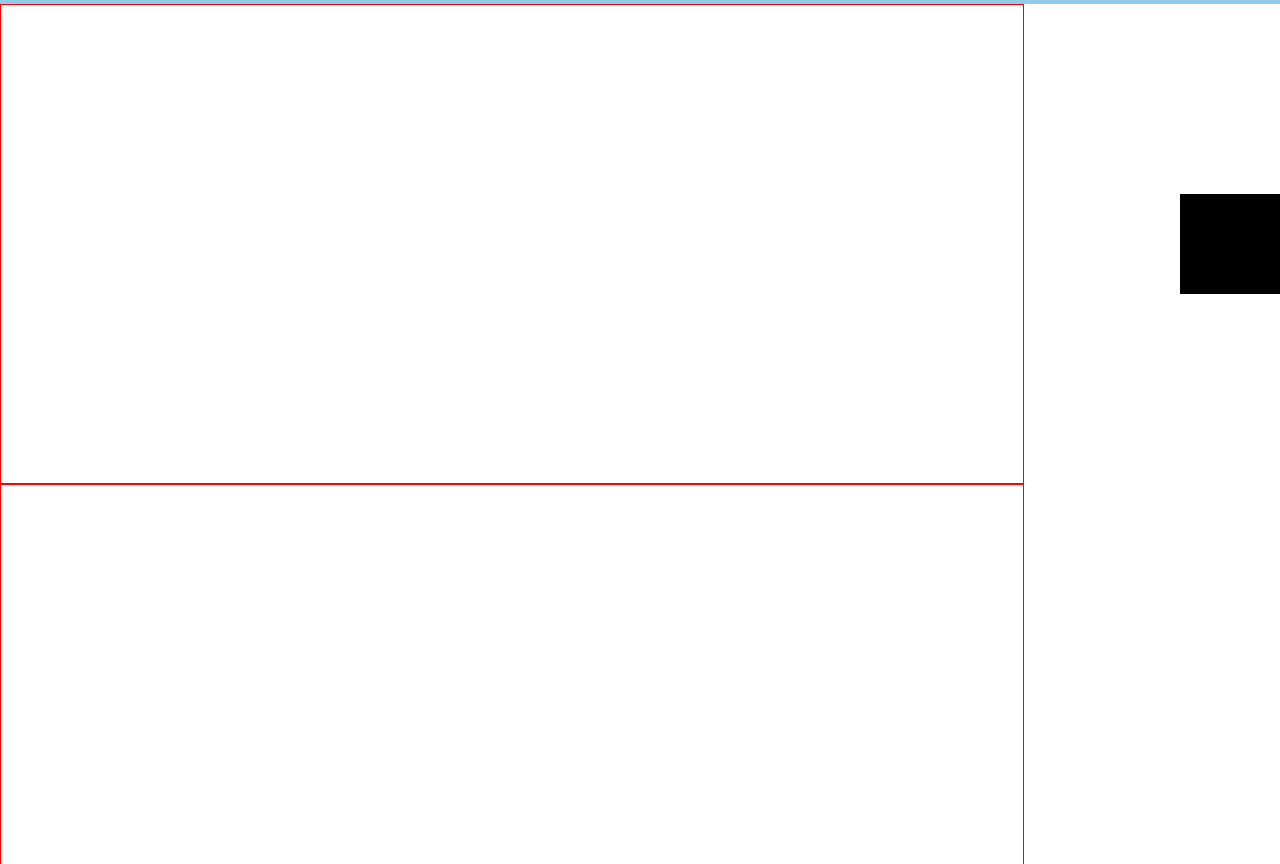
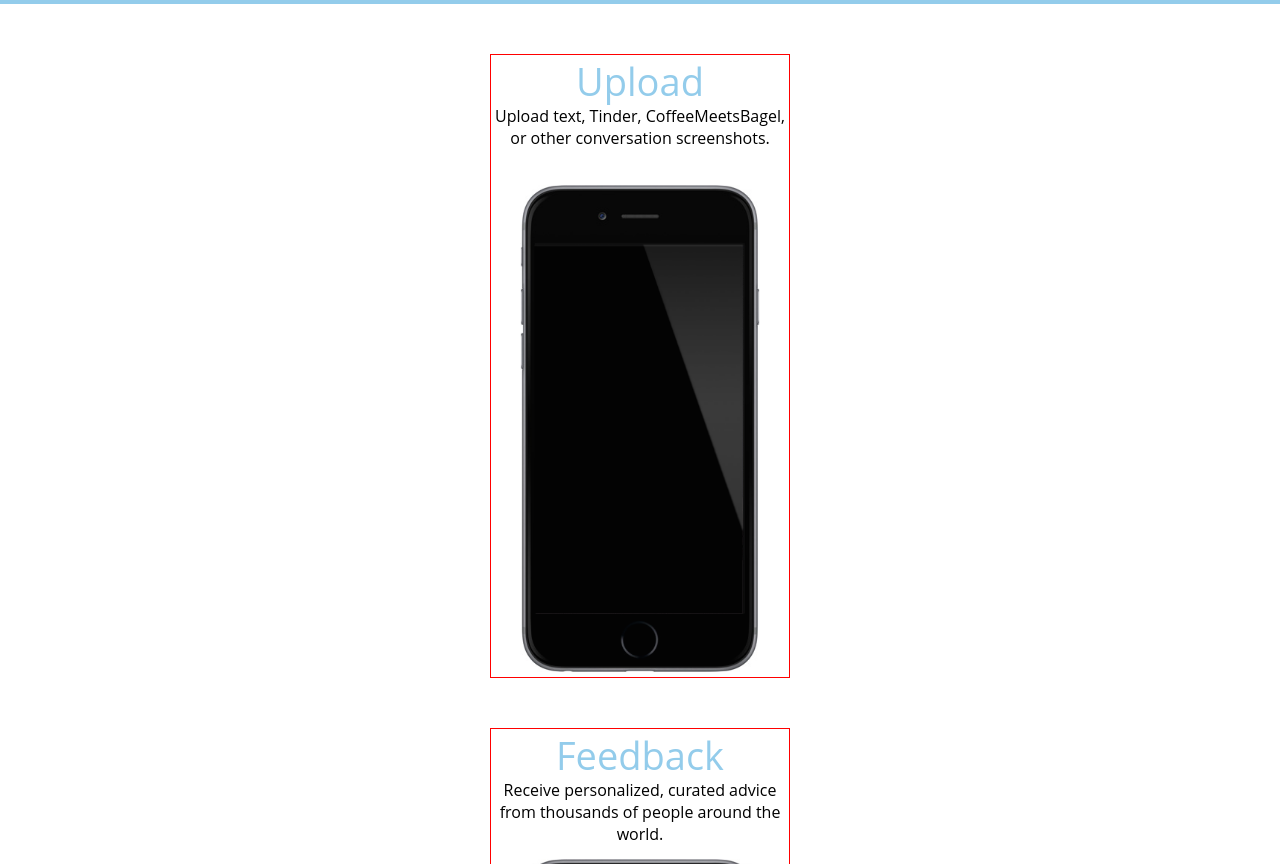
Before and after one commit to toksfifo/saythis-landing, a website: page index.html in a window 1280 px wide. Shown: the part 796-1660 px from the top of the page. Drawn offline with nearby package versions, Linux system fonts and the light colour scheme; some packages are replaced by stand-ins of ours; files that its build step writes are made by us from their sources.

Commit message:
adding content

```diff
--- a/client/css/home.less
+++ b/client/css/home.less
@@ -1,6 +1,8 @@
 @height-minMobile: 430px;
 @height-footer--splash: 60px;
 @height-videoButton: 80px;
+@height-section-content-head: 50px;
+@height-section-content-body: 80px;
 
 .splash {
 	position: absolute;
@@ -72,6 +74,8 @@
 .sectionWrapper {
 	width: 100%;
 
+	text-align: center;
+
 	position: absolute;
 	top: 100%;
 	@media(max-height: @height-minMobile) {
@@ -82,30 +86,32 @@
 }
 
 .section {
-	width: 80%;
-	height: 480px;
+	width: 300px;
+
+	margin-top: 50px;
+
+	// height: 480px;
 
 	/*background-color: @color-stBlue;*/
 	border: 1px solid red;
 }
 
-.test {
-	background-color: black;
-
-	height: 100px;
-	width: 100px;
-
-	position: absolute;
-	top: 190px;
-	right: 0px;
+.section-content {
+	height: @height-section-content-head + @height-section-content-body;
 }
 
-.test.is-fixed {
-	position: fixed;
-	top: 190px;
+.section-content-head {
+	height: @height-section-content-head;
+
+	color: @color-stBlue;
+
+	font-size: 38px;
 }
 
-.test.is-bottom {
-	position: absolute;
-	top: 1150px;
+.section-content-body {
+	height: @height-section-content-body;
 }
+
+.section-img {
+	width: 240px;
+}
--- a/client/templates/home.html
+++ b/client/templates/home.html
@@ -4,7 +4,7 @@
 
 		<img src="client/img/stLogo_trans_260.png" alt="Logo">
 
-		<div class="splash-tagline" ng-show="showHomeContent">Some awesome tagline here</div>
+		<div class="splash-tagline" ng-show="showHomeContent">Don't know what to say? SayThis</div>
 
 		<div class="splash-video u-centerX u-pointer" ng-show="showHomeContent">
 			<i class="fa fa-play u-centerXY u-floatLeft"></i>
@@ -21,9 +21,29 @@
 </div>
 
 <div class="sectionWrapper">
-	<div class="section"></div>
-	<div class="section"></div>
-	<div class="section"></div>
-	<div class="test" ng-class="{'is-fixed': fixed, 'is-bottom': bottom}" scroll></div>
-	<div class="section"></div>
+
+	<div class="section u-centerX">
+		<div class="section-content">
+			<div class="section-content-head">Upload</div>
+			<div class="section-content-body">Upload text, Tinder, CoffeeMeetsBagel, or other conversation screenshots.</div>
+		</div>
+		<img class="section-img" src="client/img/apple/iphone6_black.png" alt="Phone">
+	</div>
+
+	<div class="section u-centerX">
+		<div class="section-content">
+			<div class="section-content-head">Feedback</div>
+			<div class="section-content-body">Receive personalized, curated advice from thousands of people around the world.</div>
+		</div>
+		<img class="section-img" src="client/img/apple/iphone6_black.png" alt="Phone">
+	</div>
+
+	<div class="section u-centerX">
+		<div class="section-content">
+			<div class="section-content-head">Contribute</div>
+			<div class="section-content-body">See how others are flirting and give your own advice.</div>
+		</div>
+		<img class="section-img" src="client/img/apple/iphone6_black.png" alt="Phone">
+	</div>
+
 </div>
```
Also changed, not shown: client/img/apple/iphone6_black.png (added), dist/app.js, dist/app.min.js, dist/style.css, dist/style.min.css.
